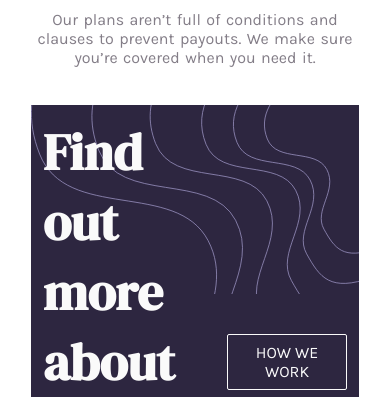
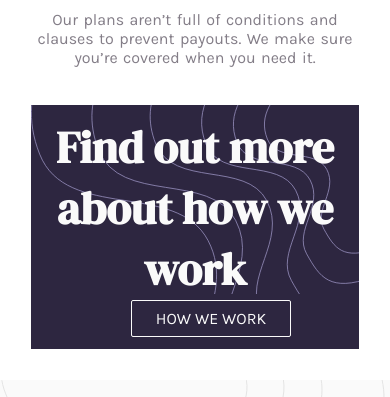
Before and after one commit to isaacpitwa/Insure-landing, a plain HTML site: page index.html in a window 390 px wide. Shown: the part 2065-2462 px from the top of the page. Drawn offline with Linux system fonts and the light colour scheme.

Commit message:
banner  mobile view

```diff
--- a/css/styles.css
+++ b/css/styles.css
@@ -310,4 +310,12 @@ text-transform: uppercase;
         margin-top: 18%;
     }
 
+    .banner{
+        flex-direction: column;
+        text-align: center;
+    }
+    .banner div h1{
+        font-size: 2.8rem;
+    }
+
   }
```
